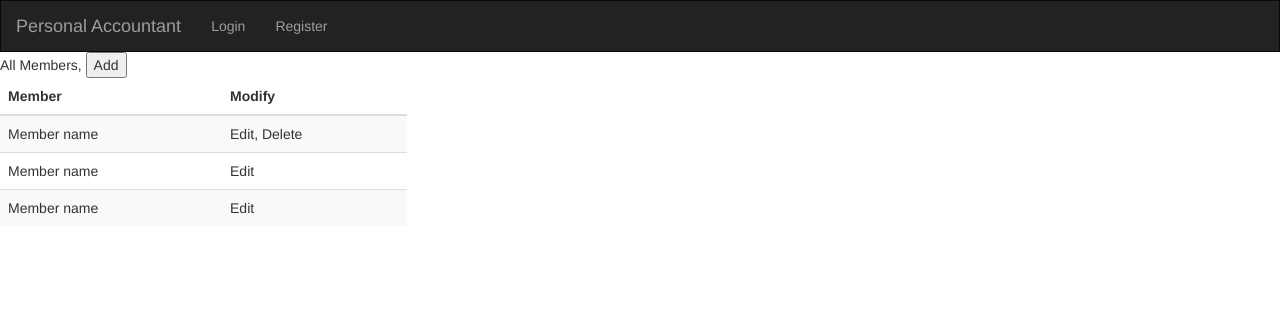
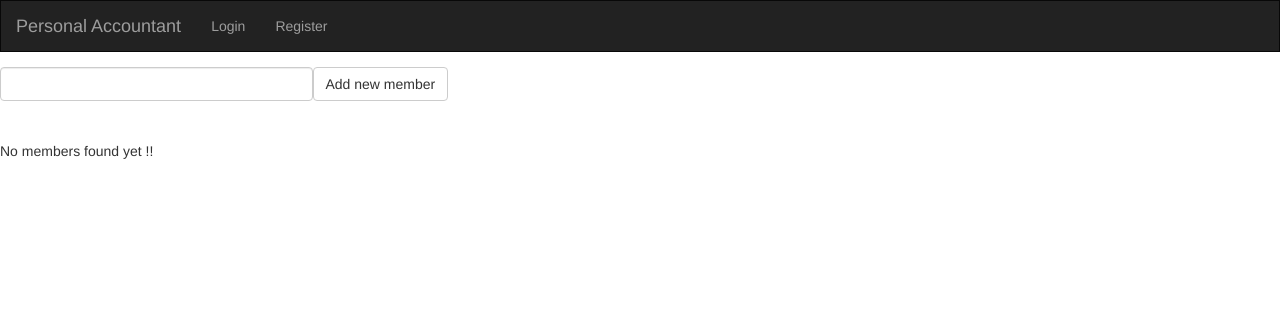
Before and after one commit to sannidhiteredesai/PersonalAccountant, a Flask app: template pa/ui/templates/members/allMembers.html in a window 1280 px wide. Shown: the top 312 px of the page. Run offline with Flask 2, Linux system fonts and the light colour scheme; the template is opened without the code that fills it: values that come from a table or form of the project are taken from there, others are empty; some libraries are stand-ins or nearby versions.

Commit message:
Add new members feature

```diff
--- a/pa/pa/member.py
+++ b/pa/pa/member.py
@@ -12,7 +12,7 @@ class Members:
         return self.members.exists(member, for_user)
 
     def get_members_of_user(self, user):
-        """Returns sorted list of members"""
+        """Returns sorted list of members of a particular user"""
         members = []
         for member in self.members.get_members(for_user=user):
             if 'membername' in member:
--- a/pa/ui/members/forms.py
+++ b/pa/ui/members/forms.py
@@ -1,7 +1,13 @@
 from flask_wtf import FlaskForm
-from wtforms import StringField
-from wtforms.validators import DataRequired
-
+from wtforms import StringField, SubmitField
+from wtforms.validators import DataRequired, ValidationError
+from pa.pa.member import Members
+from flask_login import current_user
 
 class MemberForm(FlaskForm):
-    member_name = StringField('Member Name', validators=[DataRequired()])
+    membername = StringField('', validators=[DataRequired()])
+    submit = SubmitField('Add new member')
+
+    def validate_membername(self, membername):
+        if Members().exists(member=membername.data, for_user=current_user.username):  # Validate member name is unique
+            raise ValidationError('Member already exists, use a different name.')
--- a/pa/ui/templates/members/allMembers.html
+++ b/pa/ui/templates/members/allMembers.html
@@ -1,25 +1,35 @@
 {% extends "base.html" %}
 {% import "bootstrap/wtf.html" as wtf %}
 
+{% block styles %}
+    {{ super() }}
+    <style>
+        .control-label{
+            float: left;
+            width: 0%;
+        }
+        #membername{
+            float: left;
+            width: 50%;
+        }
+    </style>
+{% endblock %}
+
 {% block app_content %}
-All Members,
-<button data-toggle="collapse" data-target="#new">Add</button>
 
-<div id="new" class="collapse" style="width: 50%;">
-    Please add name of new member:
+<div class="row">
+    <div class="col-md-6">
     {{ wtf.quick_form(form) }}
-    <form>
-        <input id="yourid"
-               style="text-transform: uppercase"
-               type="text"
-               pattern='^[A-Z\-]+$'
-               title="Only names with uppercase and hyphen '-' are allowed"/>
-    </form>
+    </div>
 </div>
 
+<br>
+<br>
+
 <div class="row">
-    <div class="col-md-4">
-        <table class="table table-striped" id="owned_stock_table">
+    <div class="col-md-6">
+        <table class="table table-striped" id="members_table">
+            {% if members %}
             <thead>
             <tr>
                 <th>Member</th>
@@ -27,20 +37,18 @@ All Members,
             </tr>
             </thead>
             <tbody>
-            <tr>
-                <td>Member name</td>
-                <td>Edit, Delete</td>
-            </tr>
-            <tr>
-                <td>Member name</td>
-                <td>Edit</td>
-            </tr>
-            <tr>
-                <td>Member name</td>
-                <td>Edit</td>
-            </tr>
+                {% for member in members %}
+                <tr>
+                    <td>{{member}}</td>
+                    <td>Edit, Delete</td>
+                </tr>
+                {% endfor %}
+            {% else %}
+                <p>No members found yet !!</p>
+            {% endif %}
             </tbody>
         </table>
     </div>
 </div>
+
 {% endblock %}
```
Also changed, not shown: pa/ui/members/routes.py (+11 -8 lines).
